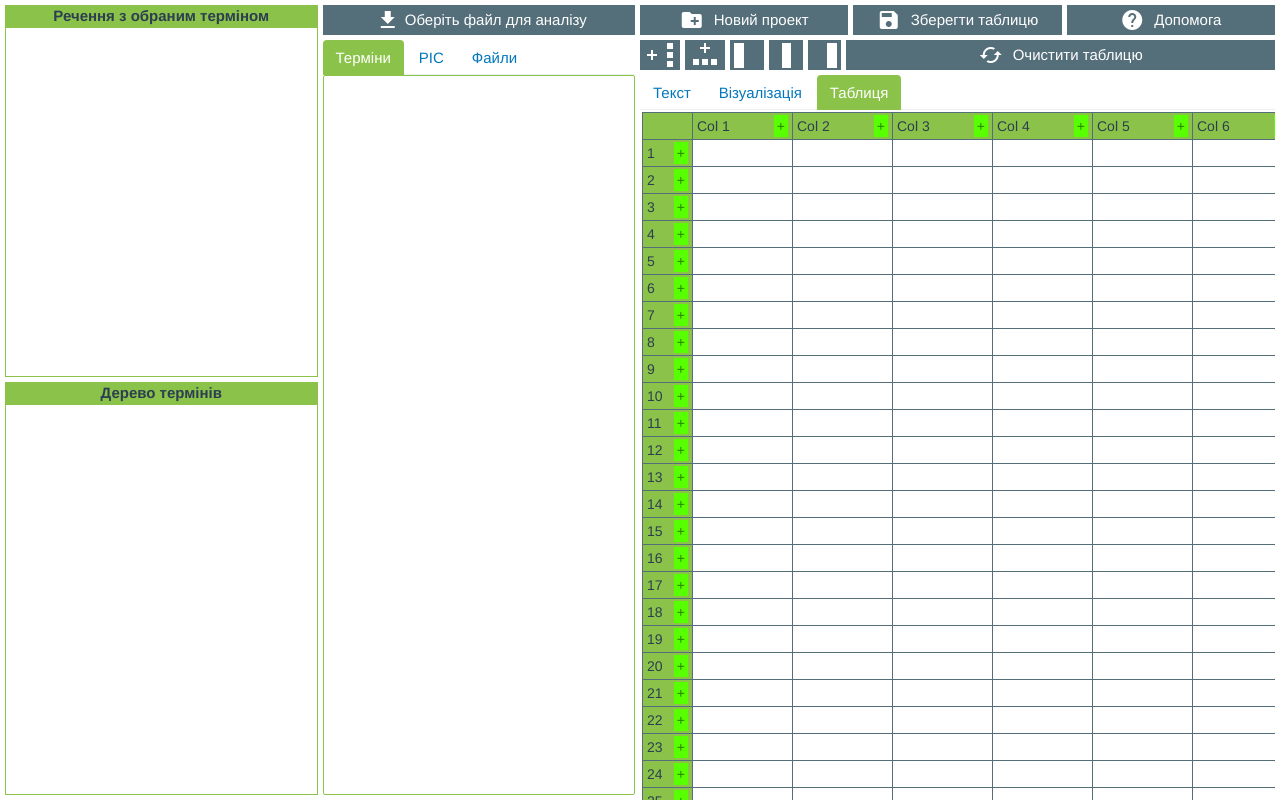
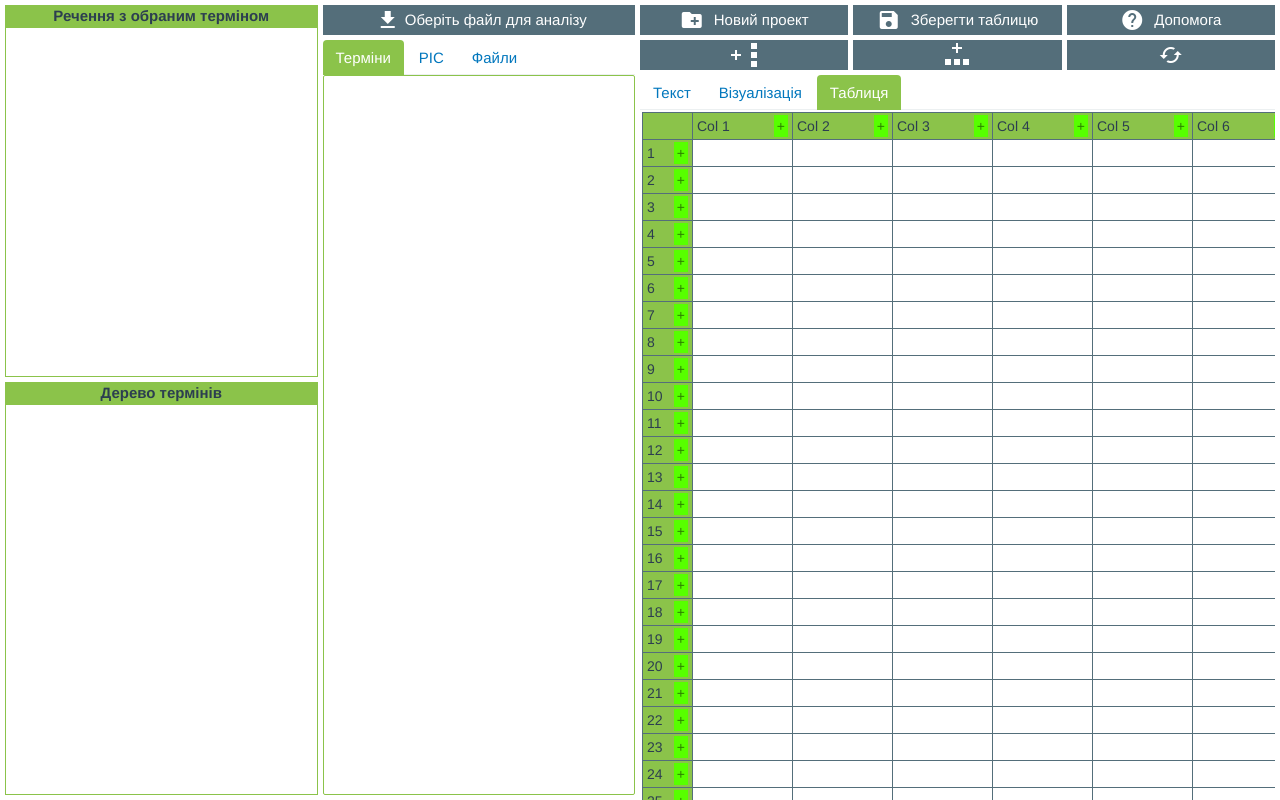
Before and after one commit to malakhovks/ken, a Flask app: page / in a window 1280 px wide. Run offline with Flask 2, Linux system fonts and the light colour scheme; lists and menus that the app fills with data are empty; parts of the project's set-up code (start-up, migrations or seed data) failed here and were passed over; some libraries are stand-ins or nearby versions.

Commit message:
clean up

```diff
--- a/static/stylesheets/style.css
+++ b/static/stylesheets/style.css
@@ -203,7 +203,7 @@ select {
 .table_edit_elements button{
 	height: 30px;
 	background-color: #546E7A;
-	width: 50px;
+	width: 100%;
 	padding: 0;
 	margin: 0 5px 0 0;
 	border: none;
--- a/templates/index.html
+++ b/templates/index.html
@@ -76,16 +76,16 @@
               src="./static/images/forTableColAdd.png" height="30" alt="" /></button>
           <button id="addRowsToTable" type="button" title="Додати новий рядок в таблицю"><img
               src="./static/images/forTableRowAdd.png" height="30" alt="" /></button>
-          <button id="saveTerms" type="button" title="Зберегти терміни в файл (txt, utf-8)"><img
+          <!-- <button id="saveTerms" type="button" title="Зберегти терміни в файл (txt, utf-8)"><img
               src="./static/images/forTableSaveTerms.png" height="30" alt="" /></button>
           <button id="saveNewTerms" type="button"
             title="Зберегти розпізнані іменовані сутності в файл (txt, utf-8)"><img
               src="./static/images/forTableSaveNewTerms.png" height="30" alt="" /></button>
           <button id="saveProjectFileList" type="button"
             title="Зберегти список документів проекту в файл (txt, utf-8)"><img
-              src="./static/images/forTableSaveFileListNames.png" height="30" alt="" /></button>
-          <button id="clear-table" type="button"><i class="material-icons">cached</i>
-            <div>Очистити таблицю</div>
+              src="./static/images/forTableSaveFileListNames.png" height="30" alt="" /></button> -->
+          <button id="clear-table" type="button" title="Очистити таблицю"><i class="material-icons">cached</i>
+            <!-- <div>Очистити таблицю</div> -->
           </button>
         </div>
         <!-- <table id="term-table"></table> -->
```
